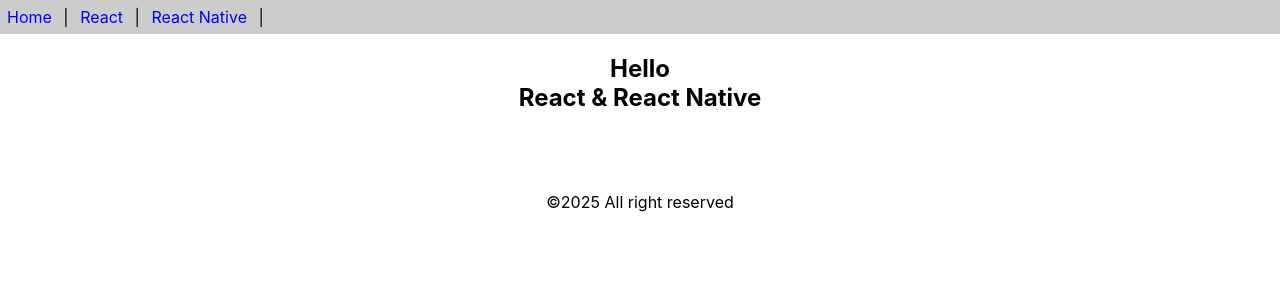
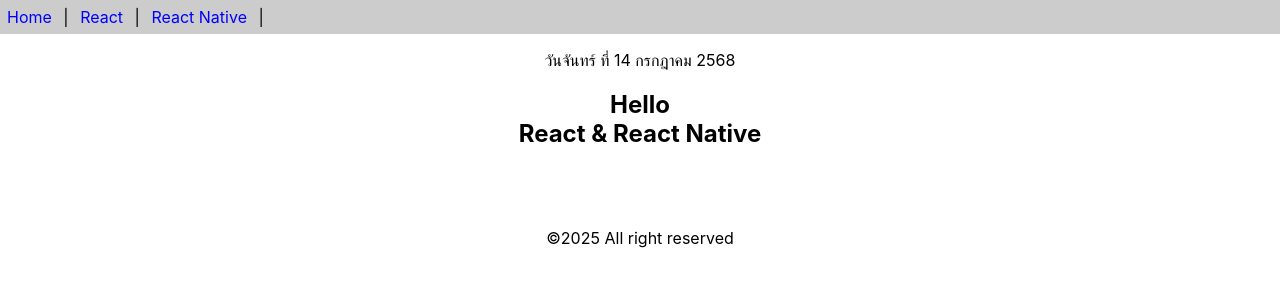
Before and after one commit to ttttontoey/app0, a React (Create React App) app: page / in a window 1280 px wide. Shown: the top 300 px of the page. Built offline with nearby package versions, Linux system fonts and the light colour scheme.

Commit message:
Date
date

```diff
--- a/src/App.js
+++ b/src/App.js
@@ -1,9 +1,17 @@
 import react from 'react'
 // import'./style.css'
 import { Content, Header, Footer } from './func-components';
+import Calendar from './class-components';
 
 function App() {
-  return([<Header/>,<Content/>,<Footer/>])
+  return(
+  <>
+  <Header/>
+  <p><center> <Calendar/> </center></p>
+  <Content/>
+  <Footer/>
+  </>
+  )
   // return(
   //   <>
   //   <h2>DeveloperThai.com</h2>
--- /dev/null
+++ b/src/class-components.js
@@ -0,0 +1,19 @@
+import React,{Component} from "react";
+
+export default class Calendar extends Component{
+    getDate(){
+        const dayNames = ['อาทิตย์','จันทร์','อังคาร','พุธ','พฤหัสบดี','ศุกร์','เสาร์']
+        const monthNames = ['มกราคม','กุมภาพันธ์','มีนาคม','เมษายน','พฤษภาคม',
+        'มิถุนายน','กรกฎาคม','สิงหาคม','กันยายน','ตุลาคม','พฤศจิกายน','ธันวาคม']
+        const date = new Date()
+        const weekDay = dayNames[date.getDay()]
+        const day = date.getDate()
+        const month = monthNames[date.getMonth()]
+        const year = date.getFullYear() + 543
+        return `วัน${weekDay} ที่ ${day} ${month} ${year}`
+    }
+
+    render(){
+        return(<div>{this.getDate()}</div>)
+    }
+}
```
